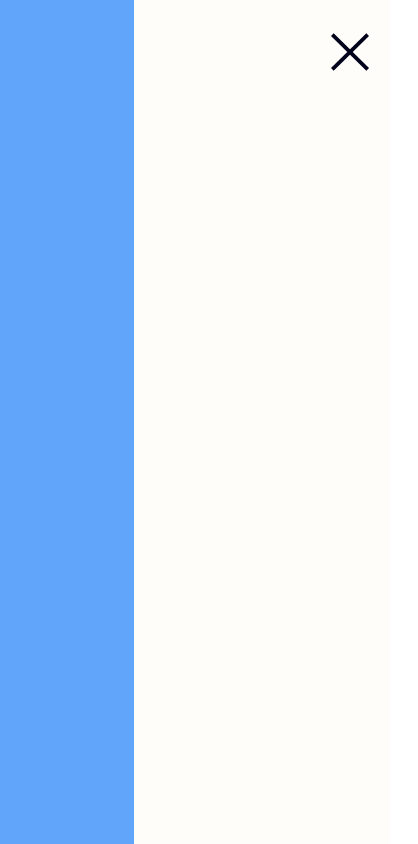
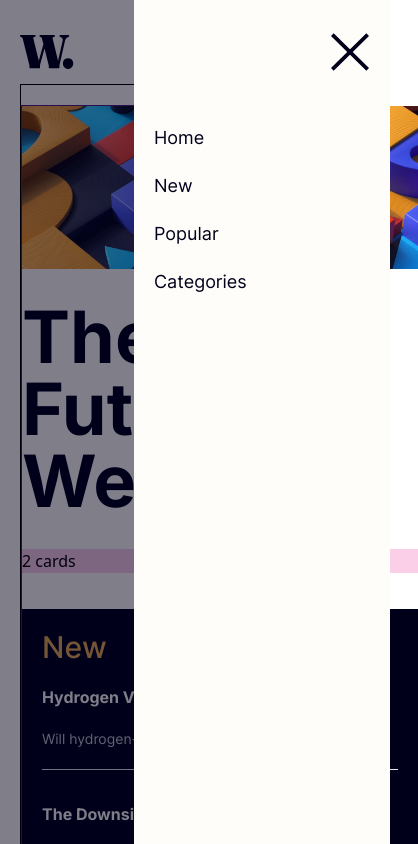
Before and after one commit to Frontend-mentor-challanges/news-homepage, a React (Vite) app: page / in a window 390 px wide. Both pictures are taken after a click on the element 290 px from the left and 52 px from the top of the page. Shown: the top 844 px of the page, 418 px wide, since content can reach past the window. Built offline with nearby package versions, Linux system fonts and the light colour scheme.

Commit message:
ui: responsive navbar done, main page layout wip

```diff
--- a/src/App.tsx
+++ b/src/App.tsx
@@ -1,3 +1,4 @@
+import Home from "./components/Home"
 import Navbar from "./components/Navbar"
 
 function App() {
@@ -6,6 +7,7 @@ function App() {
   return (
     <div className="bg-off_white h-[100dvh] desktop:p-10 mobile:p-5 ">
       <Navbar />
+      <Home />
     </div>
 
   )
--- /dev/null
+++ b/src/components/Featured.tsx
@@ -0,0 +1,9 @@
+import React from 'react'
+
+const Featured: React.FC = () => {
+    return (
+        <div className='border border-pink-900'> lower part par</div>
+    )
+}
+
+export default Featured
--- /dev/null
+++ b/src/components/HeroSection.tsx
@@ -0,0 +1,26 @@
+import React from 'react'
+import pic from "../assets/image-web-3-desktop.jpg"
+import mobilePic from '../assets/image-web-3-mobile.jpg'
+
+const HeroSection: React.FC = () => {
+    return (
+        <div className='desktop:col-start-1 desktop:col-end-10 mobile:col-span-12'>
+            {/* grid with 12 cols */}
+            <div className='grid grid-cols-12' >
+                <div className='col-span-12 '>
+                    {/* use picture tag here */}
+                    <img src={pic} alt="main image" className='object-contain' height={"100px"} />
+                </div>
+                <div className='desktop:col-span-6 mobile:col-span-12 py-8'>
+                    <p className='break-words text-7xl font-bold font-inter text-very_dark_blue'>
+                        The Bright Future of <br /> Web 3.0?
+                    </p>
+                </div>
+                <div className='bg-pink-200 desktop:col-span-6 mobile:col-span-12'>2 cards</div>
+            </div>
+
+        </div>
+    )
+}
+
+export default HeroSection
--- /dev/null
+++ b/src/components/Home.tsx
@@ -0,0 +1,14 @@
+import React from 'react'
+import MainNews from './MainNews'
+import Featured from './Featured'
+
+const Home: React.FC = () => {
+    return (
+        <div className='border border-black desktop:py-10 flex flex-col mobile:py-5'>
+            <MainNews />
+            <Featured />
+        </div>
+    )
+}
+
+export default Home
--- /dev/null
+++ b/src/components/LatestNews.tsx
@@ -0,0 +1,20 @@
+import React from 'react'
+import { newNews } from '../constants'
+
+const LatestNews: React.FC = () => {
+    return (
+        <div className='bg-very_dark_blue  desktop:col-start-10 desktop:col-end-13 mobile:col-span-12'>
+            <h1 className='text-orange_primary p-5 text-3xl font-inter font-medium'>New</h1>
+            {newNews.map((news) => (
+                <div key={news.id} className=' font-inter px-5 flex flex-col gap-5 mb-8'>
+                    <h5 className='font-semibold text-off_white'>{news.title}</h5>
+                    <p className='text-grayish_blue font-normal text-sm'>{news.description}</p>
+
+                    {news.hasBorder ? (<hr />) : null}
+                </div>
+            ))}
+        </div>
+    )
+}
+
+export default LatestNews
--- /dev/null
+++ b/src/components/MainNews.tsx
@@ -0,0 +1,18 @@
+import React from 'react'
+import LatestNews from './LatestNews'
+import HeroSection from './HeroSection'
+
+const MainNews: React.FC = () => {
+    return (
+        <>
+            <div className='border border-purple-900 grid grid-cols-12 gap-9'>
+                <HeroSection />
+                <LatestNews />
+            </div>
+
+        </>
+
+    )
+}
+
+export default MainNews
--- a/src/components/Navbar.tsx
+++ b/src/components/Navbar.tsx
@@ -1,7 +1,6 @@
 import React, { useState } from 'react'
 import logo from "../assets/logo.svg"
 import hamburger from "../assets/icon-menu.svg"
-import closeIcon from "../assets/icon-menu-close.svg"
 import { navLinks } from '../constants'
 import SideBar from './SideBar'
 
@@ -9,10 +8,9 @@ const Navbar: React.FC = () => {
     const [toggle, setToggle] = useState<boolean>(false);
     const [active, setActive] = useState<number>(0)
 
-    console.log("active", active)
+
     return (
         <div className='flex flex-col'>
-
             <nav className='flex justify-between items-center w-full'>
                 <div className='w-1/5'>
                     <img src={logo} alt="Logo" width={"54px"} height={"54px"} />
@@ -31,20 +29,16 @@ const Navbar: React.FC = () => {
 
                 {/* hambuger */}
                 <div onClick={() => setToggle((prev) => !prev)} className='desktop:hidden w-40 h-16   mobile:flex  cursor-pointer justify-end items-center focus:outline-none'>
-                    <img src={toggle ? closeIcon : hamburger} alt="menu" width={"40px"} height={"17px"} />
+                    <img src={hamburger} alt="menu" width={"40px"} height={"17px"} />
                 </div>
             </nav>
 
+            {toggle ? (
+                <SideBar
+                    setToggle={setToggle}
+                />
+            ) : null}
 
-
-
-
-
-
-            {/* sidebar */}
-            {toggle ? (
-                <SideBar />
-            ) : null}
         </div>
     )
 }
--- a/src/components/SideBar.tsx
+++ b/src/components/SideBar.tsx
@@ -1,10 +1,31 @@
 import React from 'react'
+import closeIcon from "../assets/icon-menu-close.svg"
+import { ISideBarProps } from '../types'
+import { navLinks } from '../constants'
 
-const SideBar: React.FC = () => {
+
+const SideBar: React.FC<ISideBarProps> = ({ setToggle }) => {
     return (
-        <aside id="default-sidebar" className="mobile:fixed desktop:hidden bg-blue-400 top-0 right-0 z-40 w-64 h-screen transition-transform -translate-x-full sm:translate-x-0" aria-label="Sidebar">
-            sidebar
-        </aside>
+        <div className='z-10  top-0 left-0 right-0 mobile:absolute desktop:hidden  bg-very_dark_blue/50 h-[100dvh] '>
+            <aside id="default-sidebar" className="mobile:fixed desktop:hidden font-inter bg-off_white top-0 right-0 z-20 w-64 h-screen transition-transform -translate-x-full mobile:translate-x-0" aria-label="Sidebar">
+                {/* close icon */}
+                <div className="flex justify-end p-5">
+                    <div onClick={() => setToggle((toggle) => !toggle)} className='desktop:hidden h-16  mobile:flex  cursor-pointer  items-center focus:outline-none'>
+                        <img src={closeIcon} alt="menu" width={"40px"} height={"17px"} />
+                    </div>
+                </div>
+
+                {/* menu links */}
+                <div className='p-5'>
+                    <ul className='font-normal text-lg text-very_dark_blue flex flex-col gap-5'>
+                        {navLinks.map((navLink) => (
+                            <li key={navLink.id}>{navLink.title}</li>
+                        ))}
+                    </ul>
+                </div>
+            </aside>
+        </div>
+
     )
 }
 
--- a/src/constants.ts
+++ b/src/constants.ts
@@ -34,17 +34,20 @@ export const newNews = [
   {
     id: 1,
     title: "Hydrogen VS Electric Cars",
+    hasBorder: true,
     description: "Will hydrogen-fueled cars ever catch up to EVs?",
   },
   {
     id: 2,
     title: "The Downsides of AI Artistry",
+    hasBorder: true,
     description:
       "What are the possible adverse effects of on-demand AI image generation?",
   },
   {
     id: 3,
     title: "Reviving Retro PCs",
+    hasBorder: false,
     description: "What happens when old PCs are given modern upgrades?",
   },
 ];
--- a/src/index.css
+++ b/src/index.css
@@ -6,5 +6,5 @@
 
 @font-face {
   font-family: "Inter";
-  src: url("../public/fonts/Inter-VariableFont_slnt\,wght.ttf");
+  src: url("/public/fonts/Inter-VariableFont_slnt\,wght.ttf");
 }
--- /dev/null
+++ b/src/types.ts
@@ -0,0 +1,3 @@
+export interface ISideBarProps {
+  setToggle: React.Dispatch<React.SetStateAction<boolean>>;
+}
```
